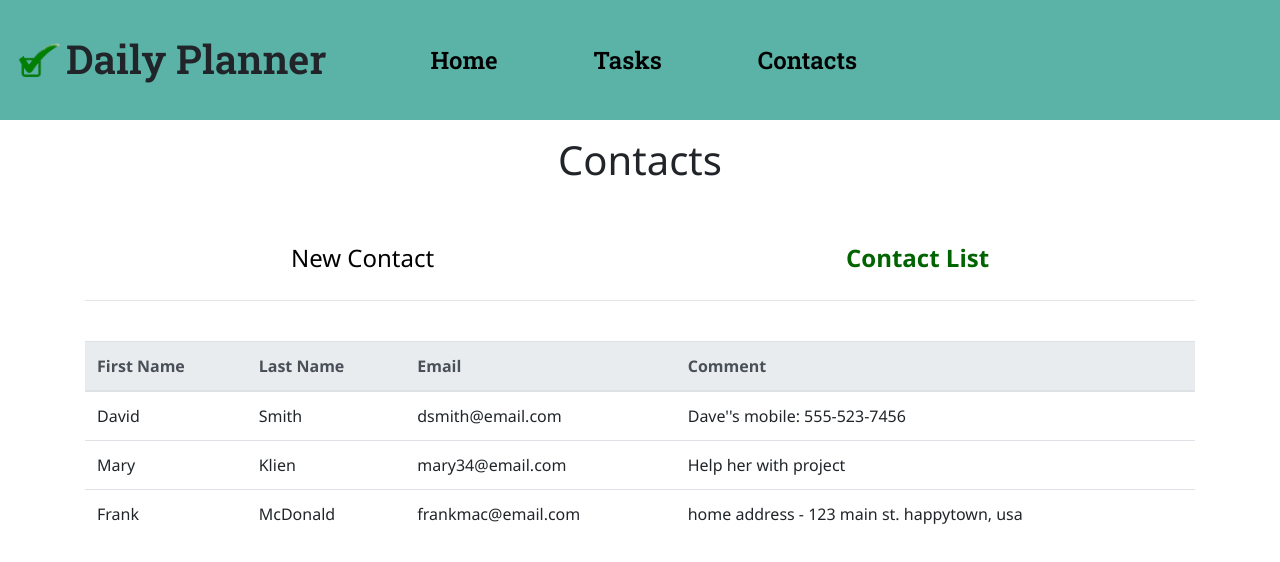
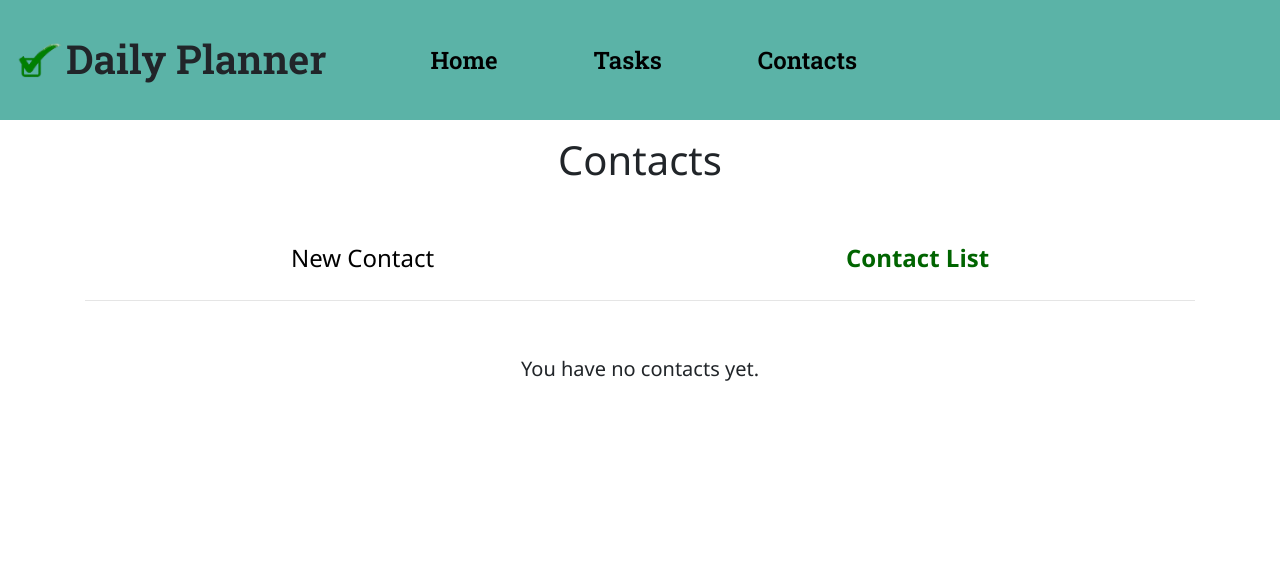
Before and after one commit to billy-need/project03, a React (Create React App) app: page /components/contactlist in a window 1280 px wide. Shown: the top 562 px of the page. Built offline with nearby package versions, Linux system fonts and the light colour scheme.

Commit message:
Updated contacts to use redux state

```diff
--- a/src/components/ContactList.js
+++ b/src/components/ContactList.js
@@ -1,14 +1,12 @@
 import React from 'react';
 import '../App.css';
 import ContactNav from './ContactNav';
-
+import { useSelector } from 'react-redux'
 
 export default function ContactList() {
 
     // assign contacts to contactState
-    var contactState = [{ fname: "David", lname: "Smith", email: "dsmith@email.com", comment: "Dave''s mobile: 555-523-7456" },
-    { fname: "Mary", lname: "Klien", email: "mary34@email.com", comment: "Help her with project" },
-    { fname: "Frank", lname: "McDonald", email: "frankmac@email.com", comment: "home address - 123 main st. happytown, usa" }];
+    const contactState = useSelector(state => state.contacts);
 
     function contactTable(contacts) {
         if (contacts.length === 0) {
--- a/src/components/Contacts.js
+++ b/src/components/Contacts.js
@@ -1,22 +1,27 @@
-import React, { useRef, useState } from 'react'
+import React, { useRef } from 'react'
 import '../App.css';
 import { uuid } from 'uuidv4';
 import ContactNav from './ContactNav';
+import { useDispatch } from 'react-redux'
+import { addContact } from '../redux/actions';
 
 export default function Contacts() {
 
-    const [contactState, setState] = useState([]);
+    // dispatch redux state
+    const dispatch = useDispatch();
 
+    // variables
     var fnameRef = useRef();
     var lnameRef = useRef();
     var emailRef = useRef();
     var commentRef = useRef();
     let contactId = uuid();
 
-    function contactClick() {
+    // form submit button
+    const contactClick = () => {
         if (fnameRef.current.value !== '' && lnameRef.current.value !== '' && emailRef.current.value !== '') {
-            setState([...contactState, {id: contactId, fname: fnameRef.current.value, lname: lnameRef.current.value, email: emailRef.current.value, comment: commentRef.current.value }]);
-            console.log("First Name: " + fnameRef.current.value + "\nLast Name:" + lnameRef.current.value + "\nEmail:" + emailRef.current.value + "\nComment:" + commentRef.current.value)
+            let contact = { id: contactId, fname: fnameRef.current.value, lname: lnameRef.current.value, email: emailRef.current.value, comment: commentRef.current.value };
+            dispatch(addContact(contact));
             fnameRef.current.value = '';
             lnameRef.current.value = '';
             emailRef.current.value = '';
@@ -24,6 +29,13 @@ export default function Contacts() {
         }
         else {
             alert('Please complete all required fields.')
+        }
+    }
+
+    // handle enter key press
+    const handleKeyDown = (e) => {
+        if (e.key === 'Enter') {
+            contactClick();
         }
     }
 
@@ -36,28 +48,28 @@ export default function Contacts() {
                 <div className="form-row">
                     <div className="form-group col-md-6">
                         <label htmlFor="fname"><span id="required">* </span>FIRST NAME</label>
-                        <input className="form-control" id="fname" type="text" ref={fnameRef} placeholder="First Name" required />
+                        <input className="form-control" id="fname" type="text" ref={fnameRef} placeholder="First Name" onKeyDown={handleKeyDown} required />
                     </div>
                     <div className="form-group col-md-6">
                         <label htmlFor="lanme"><span id="required">* </span>LAST NAME</label>
-                        <input className="form-control" id="fname" type="text" ref={lnameRef} placeholder="Last Name" required />
+                        <input className="form-control" id="fname" type="text" ref={lnameRef} placeholder="Last Name" onKeyDown={handleKeyDown} required />
                     </div>
                 </div>
                 <div className="form-row">
                     <div className="form-group col-md-12">
                         <label htmlFor="email"><span id="required">* </span>EMAIL</label>
-                        <input className="form-control" id="email" type="email" ref={emailRef} placeholder="Email" required />
+                        <input className="form-control" id="email" type="email" ref={emailRef} placeholder="Email" onKeyDown={handleKeyDown} required />
                     </div>
                 </div>
                 <div className="form-row">
                     <div className="form-group col-md-12">
                         <label htmlFor="commentText">COMMENTS</label>
-                        <textarea className="form-control" id="commentText" name="commentText" rows="3" ref={commentRef} placeholder="(Optional)"></textarea>
+                        <textarea className="form-control" id="commentText" name="commentText" rows="3" ref={commentRef} placeholder="(Optional)" onKeyDown={handleKeyDown}></textarea>
                     </div>
                 </div>
                 <div className="form-row">
                     <div className="form-group col-md-12">
-                    <button className="btn btn-block btn-success" id="submitBtn" type="button" onClick={contactClick}>SAVE</button>
+                        <button className="btn btn-block btn-success" id="submitBtn" type="button" onClick={contactClick}>SAVE</button>
                     </div>
                 </div>
             </form>
```
